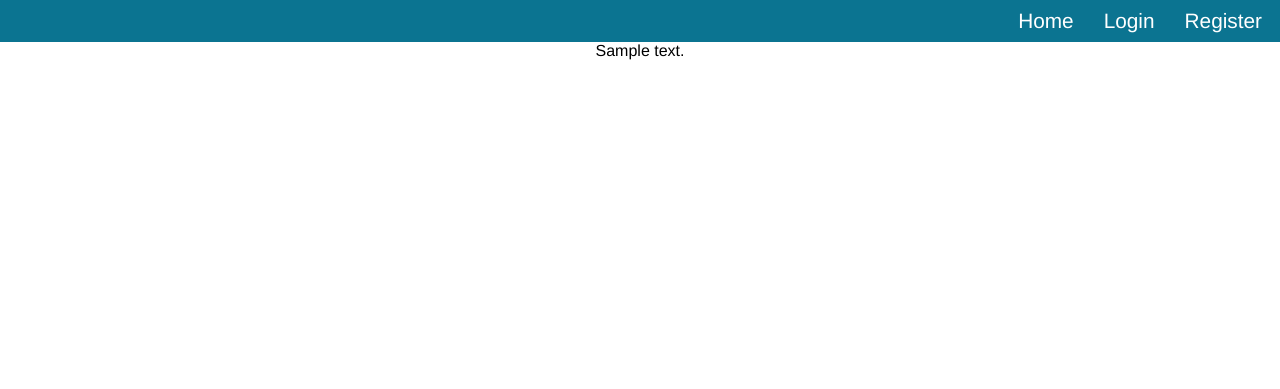
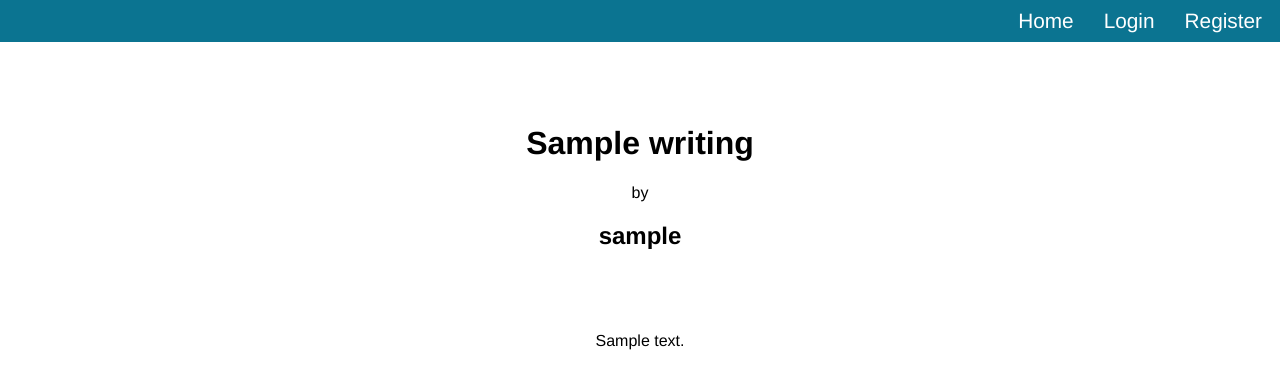
Before and after one commit to saturn597/trackwriting, a Django app: template writing/storyshare/templates/storyshare/viewwriting.html in a window 1280 px wide. Shown: the top 389 px of the page. Run offline with Django 3.2, Linux system fonts and the light colour scheme; the template is opened without the code that fills it: values that come from a table or form of the project are taken from there, others are empty; tables that the repository leaves empty hold one stand-in row (values such as "Sample post").

Commit message:
Worked on the view writing page

```diff
--- a/writing/storyshare/models.py
+++ b/writing/storyshare/models.py
@@ -10,7 +10,8 @@ class Writing(models.Model):
     author = models.ForeignKey(User, on_delete=models.CASCADE)
     url_id = models.CharField(
             max_length=10,
-            unique=True,)
+            unique=True,
+            )
     text = models.TextField()
     time = models.DateTimeField(auto_now_add=True)
     title = models.CharField(max_length=100)
--- a/writing/storyshare/static/storyshare/main.css
+++ b/writing/storyshare/static/storyshare/main.css
@@ -26,7 +26,7 @@ body, html {
     display: block;
     font-size: 1.3em;
     list-style-type: none;
-    margin: 0 auto;
+    margin: 0 auto 4em auto;
     padding: 9px 3px;
     text-align: right;
 }
@@ -43,6 +43,12 @@ ol {
     padding: 0;
 }
 
+.story {
+    margin: 50px auto;
+    padding: 2em;
+    width: 33em;
+}
+
 textarea {
     border: 2px solid #0b7491;
     border-radius: 10px;
--- a/writing/storyshare/templates/storyshare/viewwriting.html
+++ b/writing/storyshare/templates/storyshare/viewwriting.html
@@ -3,5 +3,8 @@
 {% block title %}Viewing "{{ writing.title }}" by {{ writing.author }}{% endblock %}
 
 {% block content %}
-    {{ writing.text }}
+    <h1>{{ writing.title }}</h1>
+    by
+    <h2>{{ writing.author }}</h2>
+    <div class="story">{{ writing.text }}</div>
 {% endblock %}
--- a/writing/storyshare/views.py
+++ b/writing/storyshare/views.py
@@ -3,8 +3,8 @@ from django.core.urlresolvers import reverse
 from django.http import HttpResponse, HttpResponseRedirect
 from django.shortcuts import render
 
+from .forms import WritingForm
 from .models import Writing
-from .forms import WritingForm
 
 from base64 import urlsafe_b64encode
 from uuid import uuid4
```
Also changed, not shown: README.md.
